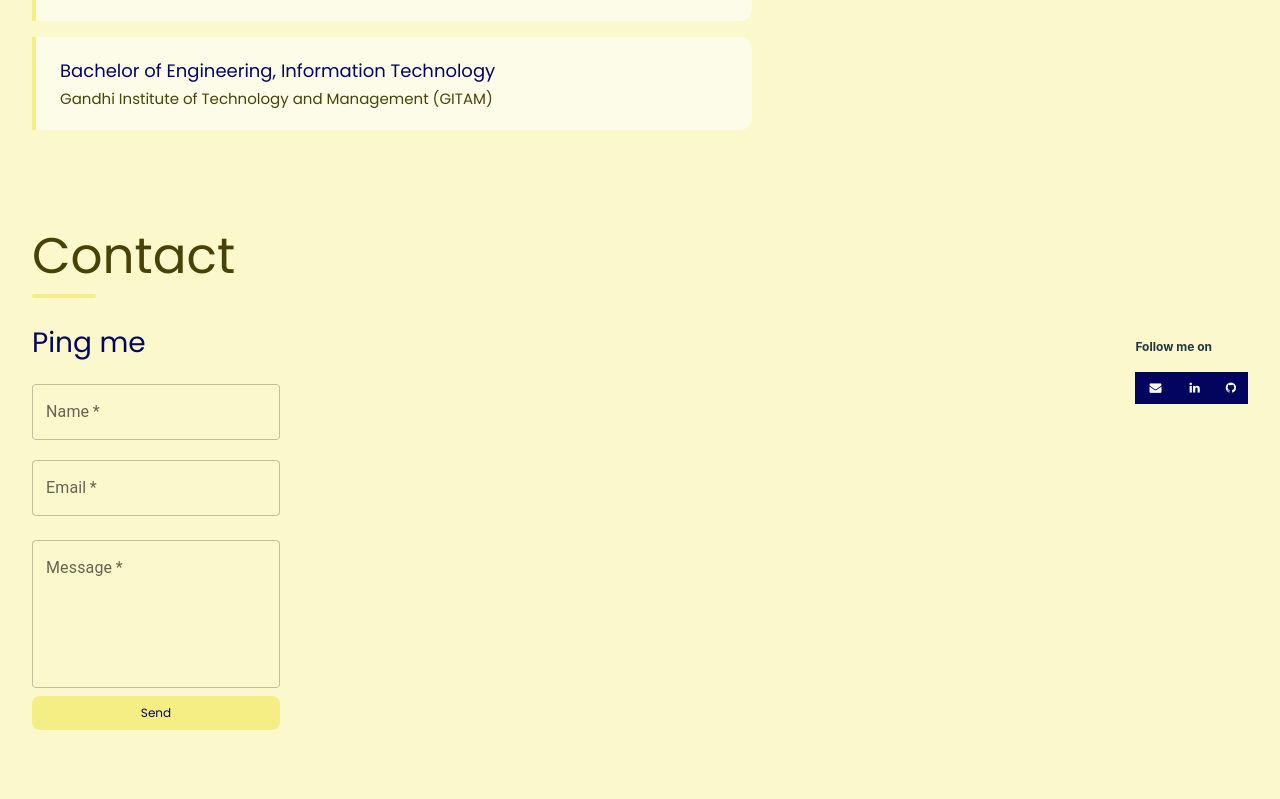
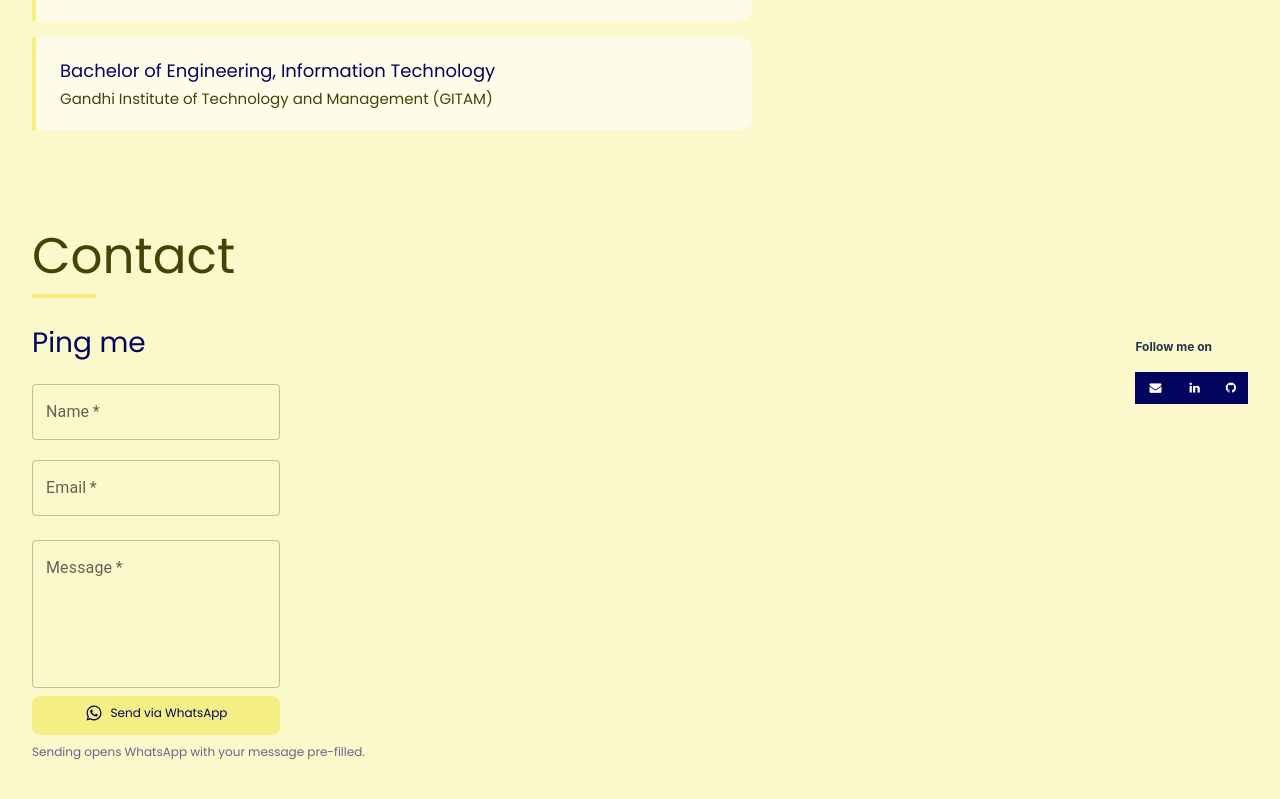
Before and after one commit to kaushik1094/kaushik-personal-portfolio, a React (Vite) app: page / in a window 1280 px wide. Shown: the part 3705-4504 px from the top of the page. Built offline with nearby package versions, Linux system fonts and the light colour scheme.

Commit message:
Redesigned portfolio site

```diff
--- a/package.json
+++ b/package.json
@@ -10,7 +10,6 @@
     "preview": "vite preview"
   },
   "dependencies": {
-    "@emailjs/browser": "^3.11.0",
     "@emotion/react": "^11.11.1",
     "@emotion/styled": "^11.11.0",
     "@fortawesome/fontawesome-svg-core": "^6.4.2",
--- a/src/App.css
+++ b/src/App.css
@@ -745,6 +745,15 @@ a:hover {
   align-items: center;
   gap: 8px;
 }
+.whatsapp-button:hover {
+  border-color: #25d366 !important;
+}
+.form-helper {
+  font-family: Poppins;
+  font-size: 12px;
+  color: rgba(3, 4, 94, 0.6);
+  margin-top: 8px;
+}
 
 /* -------- responsive ------------------------------------------------- */
 
--- a/src/components/Contact/ContactForm.jsx
+++ b/src/components/Contact/ContactForm.jsx
@@ -1,7 +1,8 @@
 import { useEffect, useState } from "react";
-import emailjs from "@emailjs/browser";
 import { FormControl, TextField } from "@mui/material";
 import { motion, useReducedMotion } from "framer-motion";
+
+const WHATSAPP_NUMBER = "13134245353";
 
 const style = {
   "& label.Mui-focused": {
@@ -14,12 +15,29 @@ const style = {
   },
 };
 
+function buildMessage({ name, email, message }) {
+  return [
+    `Hi Kaushik, this is ${name}.`,
+    "",
+    `Reply-to email: ${email}`,
+    "",
+    "Message:",
+    message,
+  ].join("\n");
+}
+
+function openWhatsApp({ name, email, message }) {
+  const text = encodeURIComponent(buildMessage({ name, email, message }));
+  const url = `https://wa.me/${WHATSAPP_NUMBER}?text=${text}`;
+  window.open(url, "_blank", "noopener,noreferrer");
+}
+
 export default function ContactForm() {
   const reduce = useReducedMotion();
   const [name, setName] = useState("");
   const [email, setEmail] = useState("");
   const [message, setMessage] = useState("");
-  const [sentSuccess, setSentSuccess] = useState(false);
+  const [opened, setOpened] = useState(false);
 
   function resetStates() {
     setName("");
@@ -28,49 +46,30 @@ export default function ContactForm() {
   }
 
   useEffect(() => {
-    if (sentSuccess) {
+    if (opened) {
       const timeout = setTimeout(() => {
-        setSentSuccess(false);
+        setOpened(false);
         resetStates();
       }, 2400);
       return () => clearTimeout(timeout);
     }
     return undefined;
-  }, [sentSuccess]);
+  }, [opened]);
 
-  const sendEmail = (e) => {
+  const handleSend = (e) => {
     e.preventDefault();
-    if (name !== "" && email !== "" && message !== "") {
-      const templateParams = { name, email, notes: message };
-
-      emailjs
-        .send(
-          "service_5wyqalw",
-          "template_oleg1q5",
-          templateParams,
-          "vENA4BgOh2GpAyLA2"
-        )
-        .then(
-          function (response) {
-            if (response.status === 200) {
-              setSentSuccess(true);
-            } else {
-              alert("message is not delivered please try again");
-            }
-          },
-          function (error) {
-            alert(`${error} message is not delivered please try again`);
-          }
-        );
-    } else {
+    if (name === "" || email === "" || message === "") {
       alert("Please fill out all required form fields");
+      return;
     }
+    openWhatsApp({ name, email, message });
+    setOpened(true);
   };
 
   return (
     <div id="contact-form">
       <div className="ping-title">Ping me</div>
-      <FormControl>
+      <FormControl component="form" onSubmit={handleSend}>
         <TextField
           sx={style}
           required
@@ -103,13 +102,14 @@ export default function ContactForm() {
           fullWidth
         />
         <motion.button
-          className="resume-button"
-          onClick={sendEmail}
+          type="submit"
+          className="resume-button whatsapp-button"
+          onClick={handleSend}
           whileHover={reduce ? undefined : { y: -3, scale: 1.03 }}
           whileTap={reduce ? undefined : { scale: 0.97 }}
           transition={{ type: "spring", stiffness: 400, damping: 18 }}
         >
-          {sentSuccess ? (
+          {opened ? (
             <span className="send-success">
               <svg
                 width="20"
@@ -129,13 +129,27 @@ export default function ContactForm() {
                   transition={{ duration: 0.5, ease: "easeInOut" }}
                 />
               </svg>
-              Sent
+              Opening WhatsApp...
             </span>
           ) : (
-            "Send"
+            <span className="send-success">
+              <svg
+                width="18"
+                height="18"
+                viewBox="0 0 24 24"
+                fill="currentColor"
+                aria-hidden="true"
+              >
+                <path d="M19.05 4.91A9.82 9.82 0 0012.04 2c-5.46 0-9.91 4.45-9.91 9.91 0 1.75.46 3.45 1.32 4.95L2 22l5.25-1.38a9.9 9.9 0 004.78 1.22h.01c5.46 0 9.91-4.45 9.91-9.91a9.82 9.82 0 00-2.9-7.02zM12.04 20.13h-.01a8.21 8.21 0 01-4.18-1.14l-.3-.18-3.12.82.83-3.04-.2-.31a8.16 8.16 0 01-1.26-4.37c0-4.54 3.7-8.23 8.24-8.23 2.2 0 4.27.86 5.83 2.41a8.18 8.18 0 012.41 5.83c0 4.54-3.7 8.23-8.24 8.23zm4.52-6.16c-.25-.13-1.47-.72-1.69-.81-.23-.08-.39-.12-.56.12-.16.25-.64.81-.79.97-.15.17-.29.19-.54.06-.25-.12-1.05-.39-2-1.23a7.5 7.5 0 01-1.39-1.72c-.14-.25 0-.38.11-.51.11-.11.25-.29.37-.43.12-.14.17-.25.25-.41.08-.17.04-.31-.02-.43-.06-.12-.56-1.34-.76-1.83-.2-.49-.41-.42-.56-.43-.14 0-.31-.02-.48-.02-.17 0-.43.06-.66.31-.23.25-.86.84-.86 2.06 0 1.21.88 2.38 1 2.55.12.17 1.74 2.65 4.21 3.71.59.25 1.05.4 1.4.52.59.19 1.13.16 1.55.1.47-.07 1.47-.6 1.68-1.18.21-.58.21-1.07.14-1.18-.06-.11-.22-.17-.47-.3z" />
+              </svg>
+              Send via WhatsApp
+            </span>
           )}
         </motion.button>
       </FormControl>
+      <div className="form-helper">
+        Sending opens WhatsApp with your message pre-filled.
+      </div>
     </div>
   );
 }
```
Also changed, not shown: 1 other file (tests, documents, lock files or other folders).
